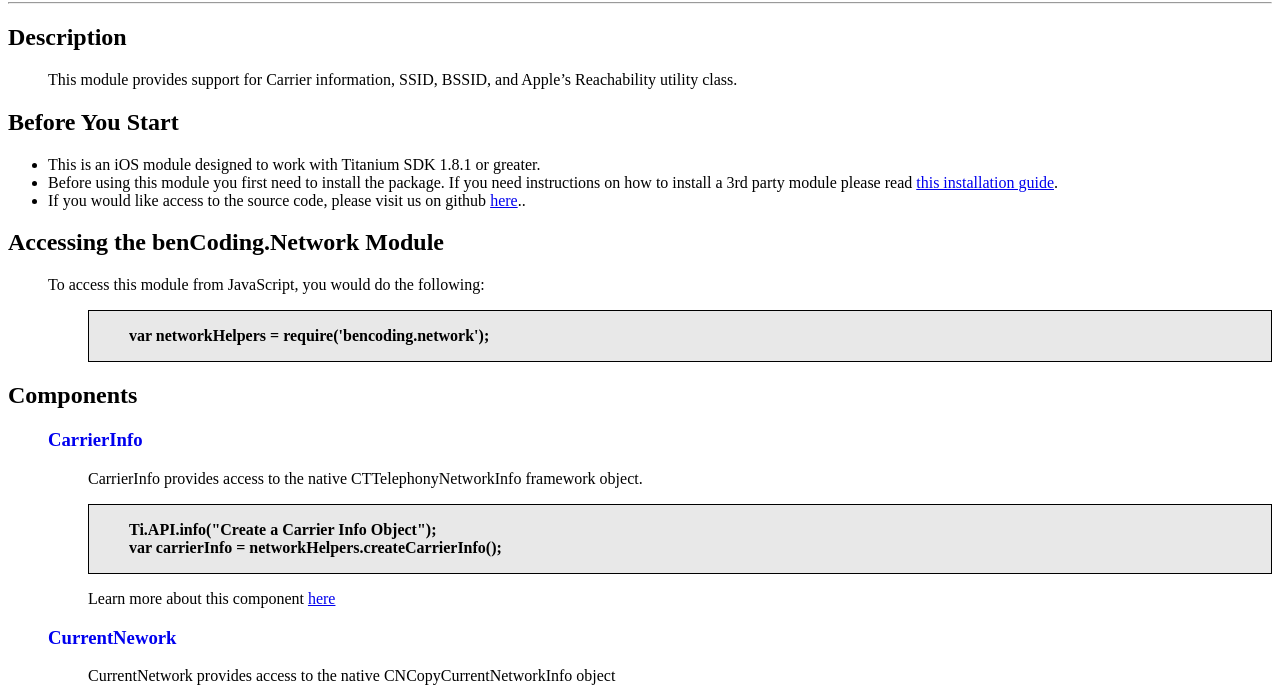
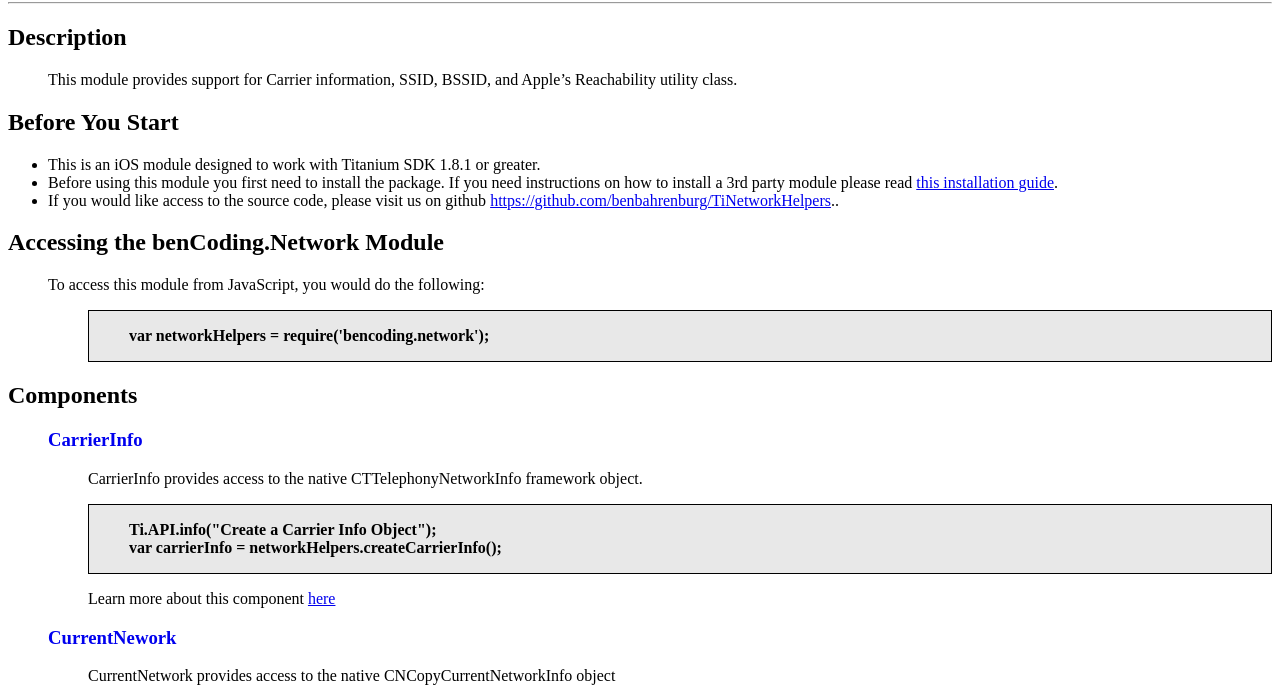
Before and after one commit to benbahrenburg/TiNetworkHelpers, a plain HTML site: page iOSNetwork/documentation/index.html in a window 1280 px wide. Shown: the part 78-778 px from the top of the page. Drawn offline with Linux system fonts and the light colour scheme.

Commit message:
Updated for Appcelerator Marketplace release

```diff
--- a/iOSNetwork/documentation/index.html
+++ b/iOSNetwork/documentation/index.html
@@ -30,7 +30,7 @@
 	need instructions on how to install a 3rd party module please read
 	<a href="https://wiki.appcelerator.org/display/guides/Configuring+Apps+to+Use+Modules">
 	this installation guide</a>.</li>
-	<li>If you would like access to the source code, please visit us on github 	<a href="https://github.com/benbahrenburg/TiNetworkHelpers">here</a>..</li>
+	<li>If you would like access to the source code, please visit us on github 	<a href="https://github.com/benbahrenburg/TiNetworkHelpers">https://github.com/benbahrenburg/TiNetworkHelpers</a>..</li>
 </ul>
 <h2>Accessing the benCoding.Network Module</h2>
 <p class="auto-style1">To access this module from JavaScript, you would do the following:</p>
```
Also changed, not shown: 3 other files.
